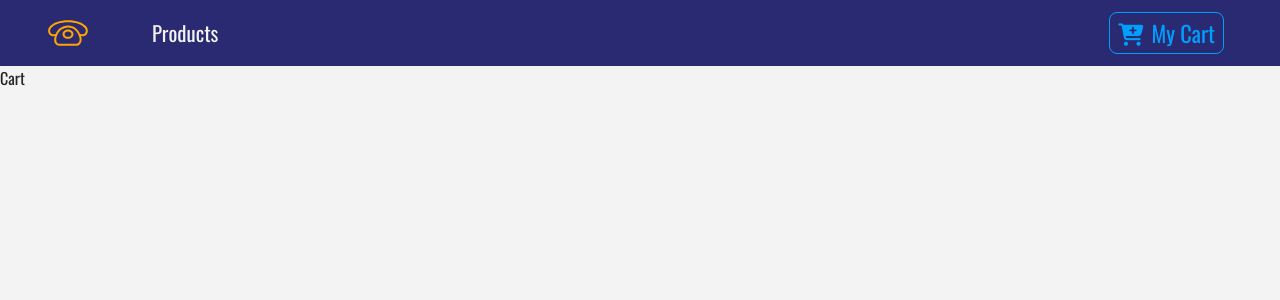
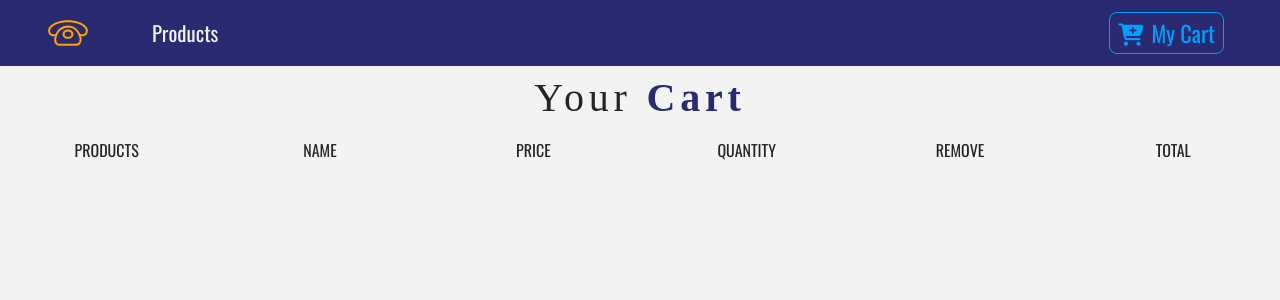
Before and after one commit to PatrickR89/Youtube-javascript, a React (Create React App) app in the folder phoneStoreSmilga/phone-store/: page /cart in a window 1280 px wide. Shown: the top 300 px of the page. Built offline with nearby package versions, Linux system fonts and the light colour scheme.

Commit message:
#YJS-2 [Change] setup cart group
- [Add] CartColumns, EmptyCart
- [Change] set Cart as main in package.json
- [Change] set cart value from products (temporary)

```diff
--- a/phoneStoreSmilga/phone-store/src/components/Cart.js
+++ /dev/null
@@ -1,9 +0,0 @@
-import React, { Component } from "react";
-
-class Cart extends Component {
-  render() {
-    return <div>Cart</div>;
-  }
-}
-
-export default Cart;
--- /dev/null
+++ b/phoneStoreSmilga/phone-store/src/components/Cart/Cart.js
@@ -0,0 +1,31 @@
+import React, { Component } from "react";
+import Title from "../Title";
+import CartColumns from "./CartColumns";
+import EmptyCart from "./EmptyCart";
+import { ProductConsumer } from "../../context";
+
+class Cart extends Component {
+  render() {
+    return (
+      <section>
+        <ProductConsumer>
+          {(value) => {
+            const { cart } = value;
+            if (cart.length > 0) {
+              return (
+                <>
+                  <Title name="your" title="cart" />
+                  <CartColumns />
+                </>
+              );
+            } else {
+              return <EmptyCart />;
+            }
+          }}
+        </ProductConsumer>
+      </section>
+    );
+  }
+}
+
+export default Cart;
--- /dev/null
+++ b/phoneStoreSmilga/phone-store/src/components/Cart/CartColumns.js
@@ -0,0 +1,30 @@
+import React from "react";
+
+const CartColumns = () => {
+  return (
+    <div className="container-fluid text-center d-none d-lg-block">
+      <div className="row">
+        <div className="col-10 mx-auto col-lg-2">
+          <p className="text-uppercase">products</p>
+        </div>
+        <div className="col-10 mx-auto col-lg-2">
+          <p className="text-uppercase">name</p>
+        </div>
+        <div className="col-10 mx-auto col-lg-2">
+          <p className="text-uppercase">price</p>
+        </div>
+        <div className="col-10 mx-auto col-lg-2">
+          <p className="text-uppercase">quantity</p>
+        </div>
+        <div className="col-10 mx-auto col-lg-2">
+          <p className="text-uppercase">remove</p>
+        </div>
+        <div className="col-10 mx-auto col-lg-2">
+          <p className="text-uppercase">total</p>
+        </div>
+      </div>
+    </div>
+  );
+};
+
+export default CartColumns;
--- /dev/null
+++ b/phoneStoreSmilga/phone-store/src/components/Cart/EmptyCart.js
@@ -0,0 +1,15 @@
+import React from "react";
+
+const EmptyCart = () => {
+  return (
+    <div className="container mt-5">
+      <div className="row">
+        <div className="col-10 mx-auto text-center text-title">
+          <h1>your cart is currently empty</h1>
+        </div>
+      </div>
+    </div>
+  );
+};
+
+export default EmptyCart;
--- /dev/null
+++ b/phoneStoreSmilga/phone-store/src/components/Cart/package.json
@@ -0,0 +1,3 @@
+{
+  "main": "Cart.js"
+}
--- a/phoneStoreSmilga/phone-store/src/context.js
+++ b/phoneStoreSmilga/phone-store/src/context.js
@@ -6,9 +6,12 @@
   state = {
     products: [],
     detailProduct: detailProduct,
-    cart: [],
+    cart: storeProducts,
     modalOpen: false,
-    modalProduct: detailProduct
+    modalProduct: detailProduct,
+    cartSubTotal: 0,
+    cartTax: 0,
+    cartTotal: 0
   };
 
   componentDidMount() {
@@ -70,6 +73,11 @@
     });
   };
 
+  increment = (id) => {};
+  decrement = (id) => {};
+  removeItem = (id) => {};
+  clearCart = () => {};
+
   render() {
     return (
       <ProductContext.Provider
@@ -78,7 +86,11 @@
           handleDetail: this.handleDetail,
           addToCart: this.addToCart,
           openModal: this.openModal,
-          closeModal: this.closeModal
+          closeModal: this.closeModal,
+          increment: this.increment,
+          decrement: this.decrement,
+          removeItem: this.removeItem,
+          clearCart: this.clearCart
         }}
       >
         {this.props.children}
```
